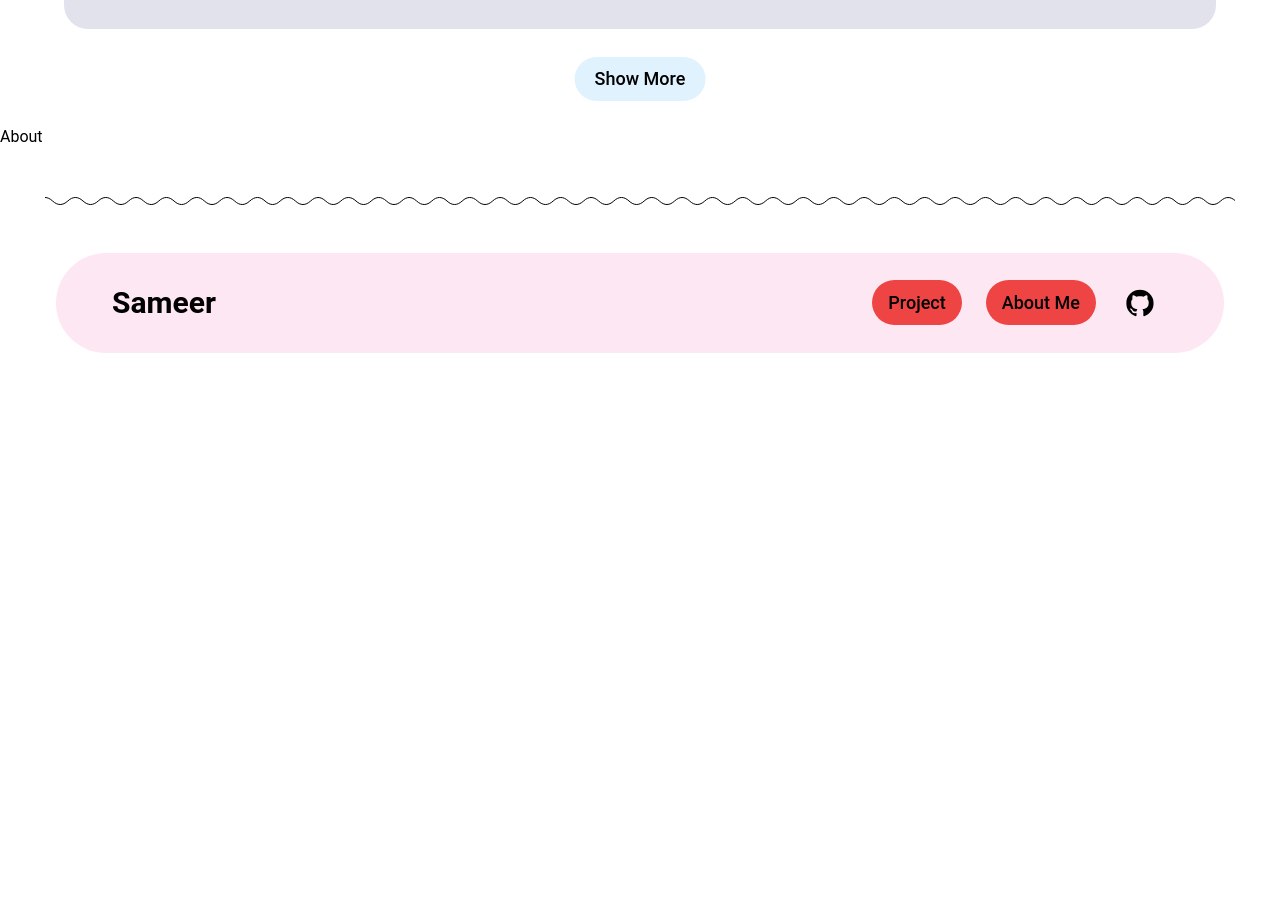
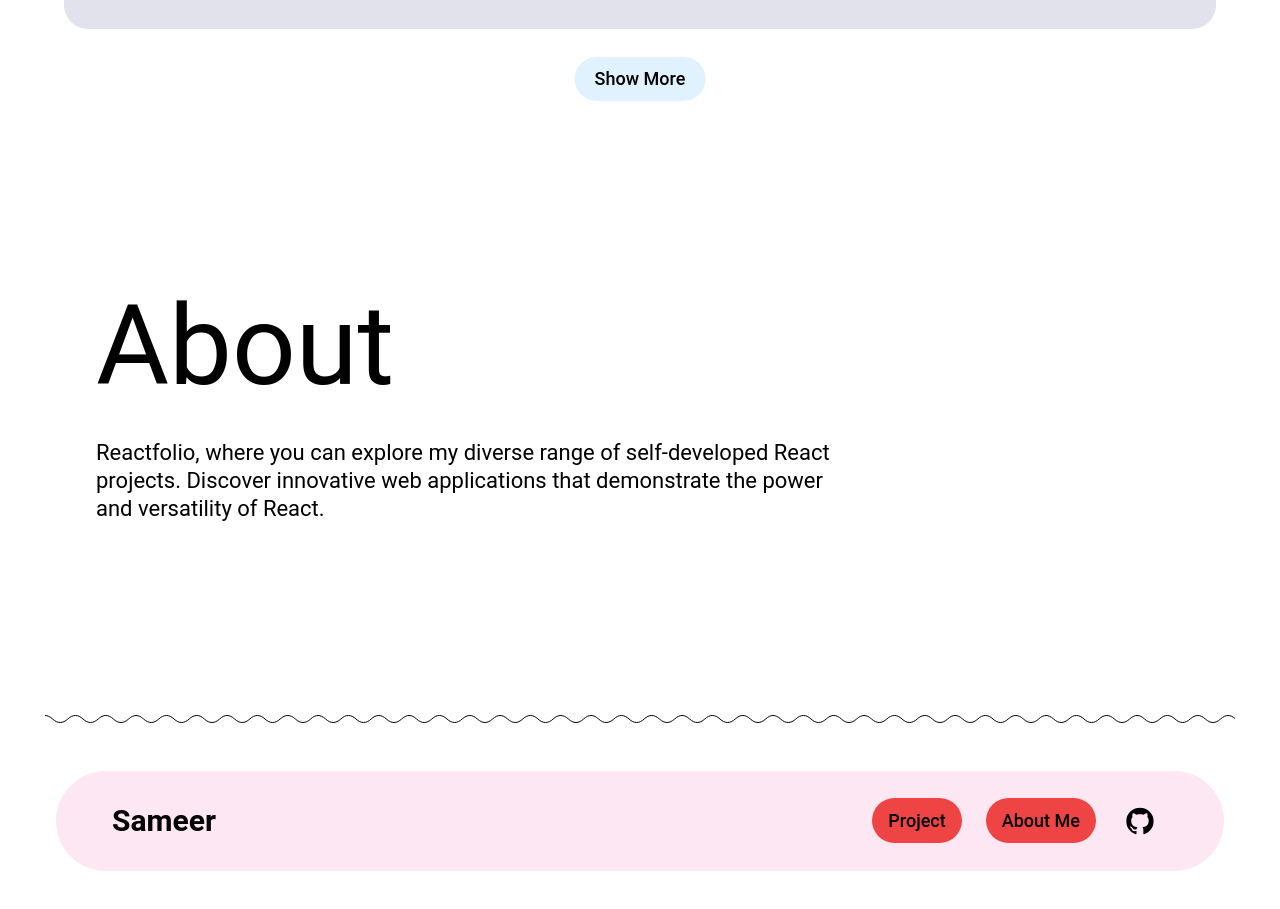
Before and after one commit to SameerJS6/Reactfolio, a React (Vite) app in the folder All-Project/: page / in a window 1280 px wide. Shown: the part 1602-2511 px from the top of the page. Before the commit the page ends 2003 px from the top, so only its background shows below. Built offline with nearby package versions, Linux system fonts and the light colour scheme.

Commit message:
About Me Section Added

```diff
--- a/All-Project/src/components/About.jsx
+++ b/All-Project/src/components/About.jsx
@@ -1,7 +1,26 @@
-import React from 'react'
+import React from "react";
 
 export default function About() {
   return (
-    <div>About</div>
-  )
+    <section className="mx-6 lg:mx-12" id="About">
+      <div className="about-gradient my-4 mt-16 grid min-h-[300px] rounded-3xl px-4 py-2 sm:my-10 sm:mt-20 sm:rounded-[2.5rem] sm:py-2 md:my-[3.5rem] md:mt-20 md:rounded-[3rem] md:py-2 lg:my-20 lg:mt-28 lg:min-h-[450px] lg:py-4">
+        <div className="grid place-content-center items-center gap-2 px-2 py-12 text-left sm:gap-4 sm:px-8 xl:place-content-start xl:py-24">
+          <h2
+            className="text-[50px] sm:text-6xl md:text-[77px] lg:text-[80px] xl:text-[112px] xl:leading-snug"
+            role="heading"
+          >
+            About
+          </h2>
+          <p
+            className=" max-w-[60ch] text-base sm:text-lg md:text-xl lg:text-[22px]"
+            role="Sub Heading"
+          >
+            Reactfolio, where you can explore my diverse range of
+            self-developed React projects. Discover innovative web applications
+            that demonstrate the power and versatility of React.
+          </p>
+        </div>
+      </div>
+    </section>
+  );
 }
```
